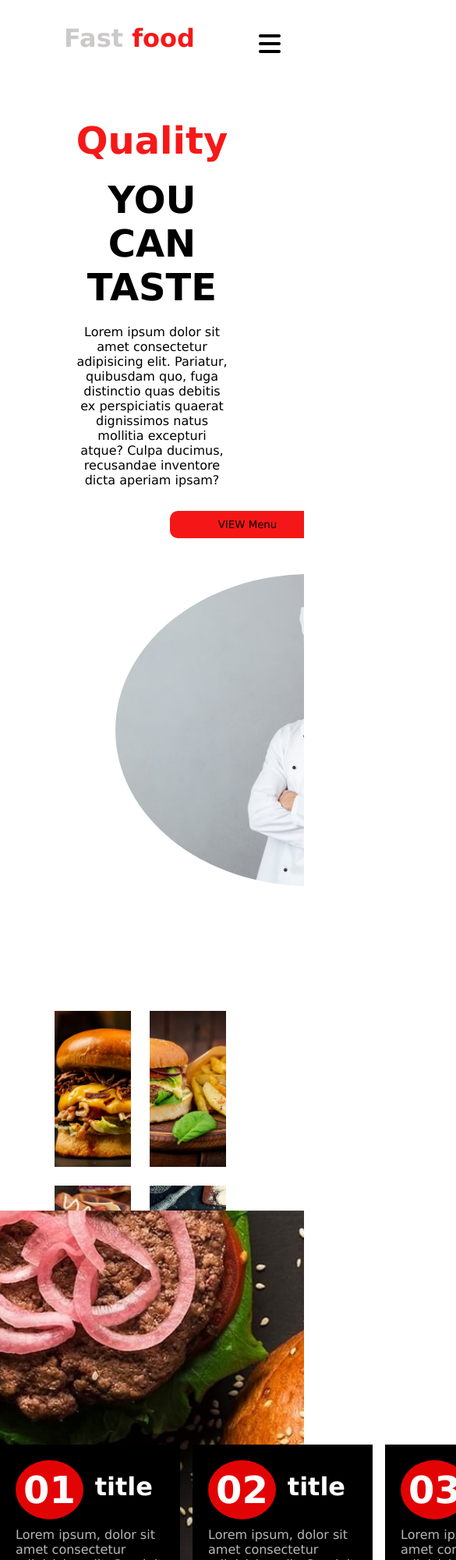
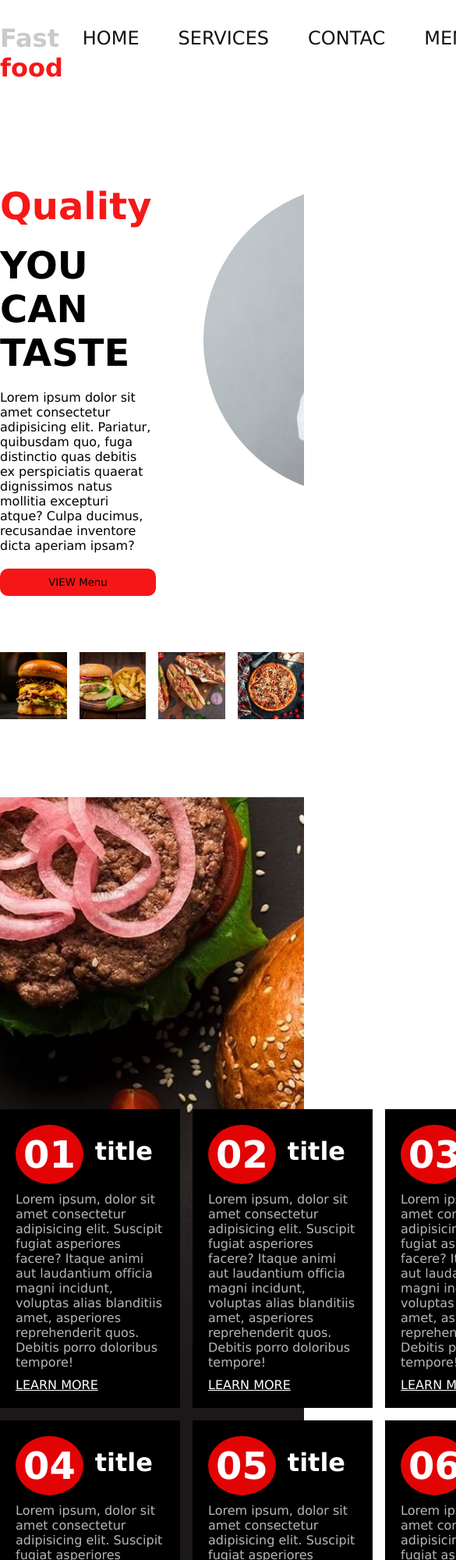
Before and after one commit to YemilR10s/tienda-de-hamburguesa, a plain HTML site: page index.html in a window 390 px wide. Shown: the top 2000 px of the page at 78% size, 585 px wide, since content can reach past the window. Drawn offline with Linux system fonts and the light colour scheme.

Commit message:
ajustes pre responsive

```diff
--- a/index.html
+++ b/index.html
@@ -32,7 +32,7 @@
             dignissimos natus mollitia excepturi atque? Culpa ducimus,
             recusandae inventore dicta aperiam ipsam?
           </p>
-          <button>VIEW Menu</button>
+          <button id="botones" onclick="disponible()">VIEW Menu</button>
         </div>
         <div class="container-img">
           <div class="img">
@@ -59,6 +59,7 @@
     <!--  section 2 -->
 
     <div class="section2">
+      <div class="section2-container">
         <div class="items-container">
           <div class="items">
             <div class="numberAndTitle">
@@ -73,7 +74,6 @@
             </p>
             <a href="#">LEARN MORE</a>
           </div>
-
           <div class="items">
             <div class="numberAndTitle">
               <h2>02</h2>
@@ -87,7 +87,6 @@
             </p>
             <a href="#">LEARN MORE</a>
           </div>
-
           <div class="items">
             <div class="numberAndTitle">
               <h2>03</h2>
@@ -101,7 +100,6 @@
             </p>
             <a href="#">LEARN MORE</a>
           </div>
-
           <div class="items">
             <div class="numberAndTitle">
               <h2>04</h2>
@@ -115,7 +113,6 @@
             </p>
             <a href="#">LEARN MORE</a>
           </div>
-
           <div class="items">
             <div class="numberAndTitle">
               <h2>05</h2>
@@ -129,7 +126,6 @@
             </p>
             <a href="#">LEARN MORE</a>
           </div>
-
           <div class="items">
             <div class="numberAndTitle">
               <h2>06</h2>
@@ -142,6 +138,7 @@
               quos. Debitis porro doloribus tempore!
             </p>
             <a href="#">LEARN MORE</a>
+          </div>
         </div>
       </div>
     </div>
@@ -159,42 +156,42 @@
           <div class="info">
             <h5>Burger</h5>
             <p class=>$3.99</p>
-            <button>Add to cart</button>
+            <button onclick="disponible()">Add to cart</button>
           </div>
         </div>
         <div class="menu-items card1">
           <div class="info">
             <h5>Burger</h5>
             <p>$3.99</p>
-            <button>Add to cart</button>
+            <button onclick="disponible()">Add to cart</button>
           </div>
         </div>
         <div class="menu-items card2">
           <div class="info">
             <h5>Burger</h5>
             <p>$3.99</p>
-            <button>Add to cart</button>
+            <button onclick="disponible()">Add to cart</button>
           </div>
         </div>
         <div class="menu-items card3">
           <div class="info">
             <h5>Burger</h5>
             <p>$3.99</p>
-            <button>Add to cart</button>
+            <button onclick="disponible()">Add to cart</button>
           </div>
         </div>
         <div class="menu-items card4">
           <div class="info">
             <h5>Burger</h5>
             <p>$3.99</p>
-            <button>Add to cart</button>
+            <button onclick="disponible()">Add to cart</button>
           </div>
         </div>
         <div class="menu-items card5">
             <div class="info">
               <h5>Burger</h5>
               <p>$3.99</p>
-              <button>Add to cart</button>
+              <button onclick="disponible()">Add to cart</button>
             </div>
         </div>
       </div>
@@ -233,5 +230,6 @@
         </div>
       </div>
     </footer>
+    <script src="main.js"></script>
   </body>
 </html>
--- a/main.js
+++ b/main.js
@@ -0,0 +1,9 @@
+function disponible(){
+   let boton =  document.getElementById('botones')
+
+    boton.addEventListener('click',mostrar())
+
+}
+function mostrar(){
+    alert("Be patient, it's not available yet")
+}
--- a/styles.css
+++ b/styles.css
@@ -151,17 +151,23 @@ header .links li a:hover{
 /* *************************************** SECTION two ************************************************* */
 
 .section2{
-    margin-top: 100px;
+    max-width: 1100px;
+    margin: 0 auto;
+    height: 1100px;
+
+
+}
+.section2 .section2-container{
     width: 100%;
-    height: 1050px;
+    height: 100%;
     background-image: url(imgs/services_bg.jpg);
     background-size: cover;
     background-position: center;
+    position: relative;
+    top: 100px;
+
 }
-
 .items-container{
-    max-width: 1100px;
-    margin: 0 auto;
     display: grid;
     grid-template-columns: auto auto auto;
     gap: 1em;
@@ -207,6 +213,8 @@ header .links li a:hover{
     max-width: 1100px;
     margin: 0 auto;
     text-align: center;
+    position: relative;
+    top: 100px;
  }
  .section3 h3{
     margin: 20px 0;
@@ -301,6 +309,8 @@ header .links li a:hover{
 footer{
     width: 100%;
     background: #000;
+    position: relative;
+    top: 200px;
 }
 .footer-container{
     max-width: 1100px;
@@ -368,179 +378,3 @@ footer{
 
 
 /* ****************************respinsive 1150px **************************** */
-
-
-@media (max-width:1000px) {
-
-    /* ******  header ******* */
-
-
-    header .links{
-        margin-right: 50px;
-    }
-
-        /* ******  section one ******* */
-
-        .text-img-container .text{
-            margin-left: 50px;
-        }
-
-        .text-img-container .img {
-            width: 50%;
-            margin-right: 100px;
-            height: 450px;
-
-
-        }
-        .galery-container{
-            margin-left: 70px;
-            margin-right: 100px;
-        }
-        .galery-container .item{
-            width: 180px;
-            aspect-ratio: 1/1;
-
-
-        }
-          /* ******  section two ******* */
-
-          .section2{
-            height: 1200px;
-
-        }
-        .items-container {
-
-            margin: 0px 80px;
-        }
-          /* ******  section three ******* */
-
-
-        .section3 .menu-container .menu-items{
-            width: 250px;
-            height: 150px;
-            margin: 10px 0px;
-
-
-         }
-
-
-
-}
-
-
-/* ****************************respinsive 1150px **************************** */
-
- @media (max-width:900px){
-    /* header */
-    header .links{
-        display: none;
-    }
-    header .hamburguer{
-        display: block;
-        font-size: 2em;
-        margin-right: 30px;
-        margin-top: 10px;
-    }
-    /* section 1 */
-    .section1{
-        height: 1450px;
-    }
-    header h1 {
-        width: 100%;
-        text-align: center;
-        margin-left: 0;
-    }
-    .text-img-container{
-        max-width: 100%;
-        height: 100vh;
-        display: flex;
-        flex-direction: column;
-        align-items: center;
-        margin-top: 50px;
-        margin-left: 0;
-
-    }
-    .text-img-container .text{
-        text-align: center;
-        margin-left: 0;
-
-
-    }
-    .text-img-container button{
-        width: 200px;
-        align-items: center;
-        margin: 0;
-        text-align: center;
-        margin: 30px 0px;
-        margin-left: 120px;
-
-    }
-    .text-img-container .container-img{
-        margin-left: 0;
-
-    }
-    .text-img-container .container-img img{
-        width: 500px;
-    }
-
-    /* galery */
-    .galery-container{
-    margin-top: 300px;
-    display: grid;
-    grid-template-columns: 1fr 1fr;
-
-    gap: 1.5em;
-
-   }
-   .galery-container .item{
-    width: 100%;
-    height: 200px;
-   }
-    /***************** section 2 *****************/
-
-   .section2{
-    margin-top: 0;
-    width: 100%;
-    height: 1100px;
-
-  }
-  .items-container{
-    max-width: 1100px;
-    margin: 0 auto;
-    display: grid;
-    grid-template-columns: auto auto auto;
-    gap: 1em;
-    color: white;
-    position: relative;
-    top: 300px;
-}
-/* FOTER */
-.footer-container{
-    width: 100%;
-    height: 1000px;
-    margin-top: 50px;
-    display: flex;
-    flex-direction: column;
-    padding: 0;
-    margin: 0;
-    background-position: center;
-}
-.footer-container .img-footer-container{
-    width: 400px;
-    height: 400px;
-    margin-left: 170px;
-    background-position: center;
-    text-align: center;
-
-}
-.footer-container .items-footer-container{
-    margin-top: 100px;
-    width: 100%;
-    display: flex;
-    flex-direction: column;
-    align-items: center;
-    justify-content: center;
-    color: white;
-}
-
-}
```
Lines whose indentation alone changed are shown as unchanged.
